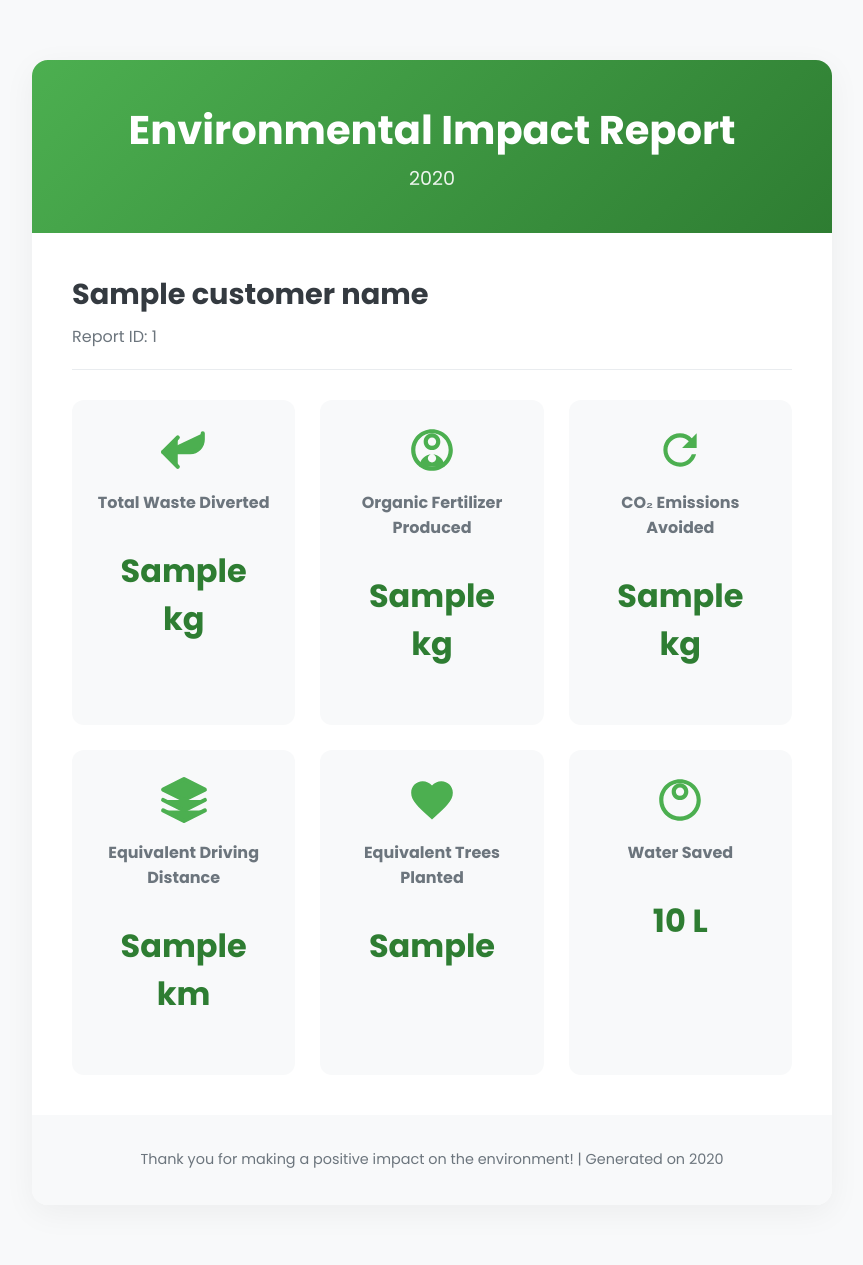
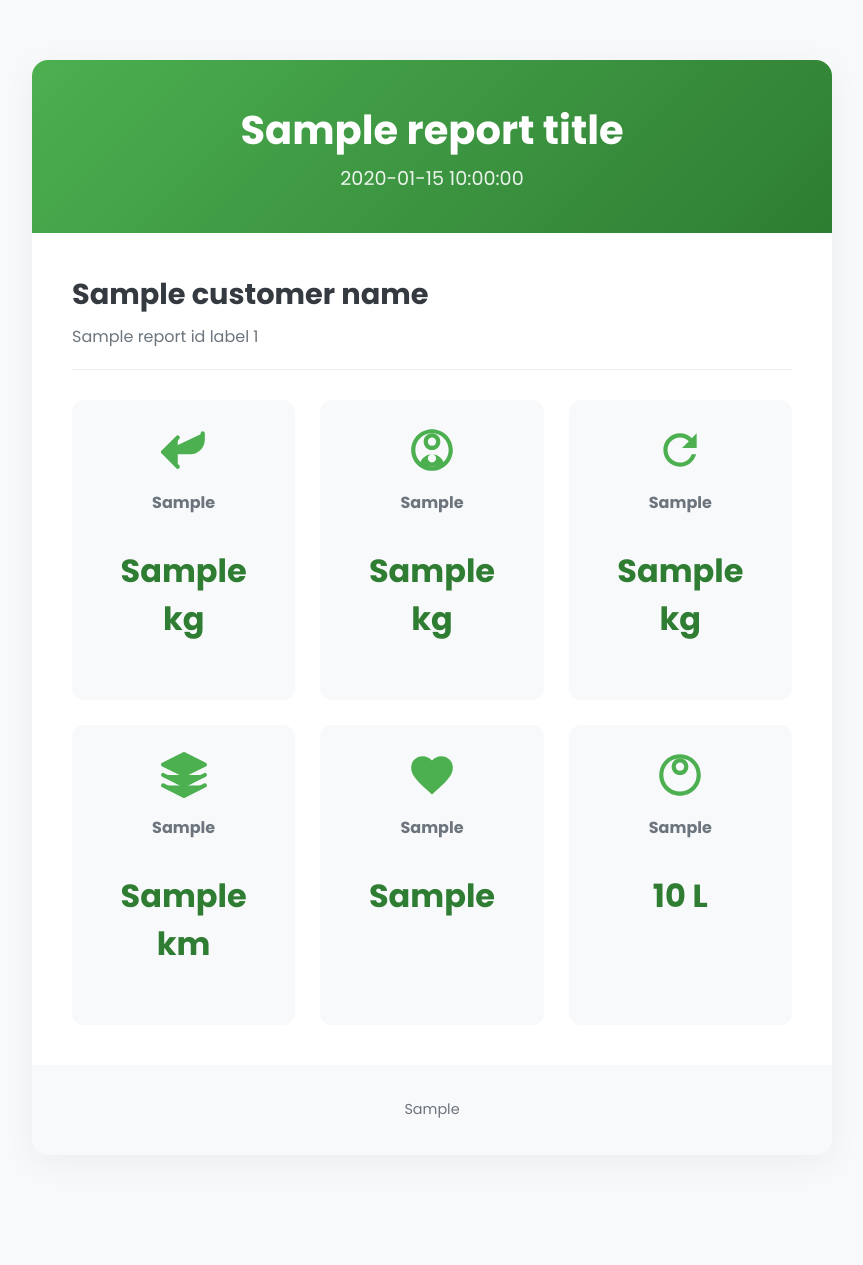
Before and after one commit to heversonvasconcelos/eco-service-report, a Python web app: template src/templates/service-report-preview-template.html in a window 1280 px wide. Shown: the whole page, without its empty margins (208-1071 px from the left). After the commit the page ends 1118 px from the top, so only its background shows below. Run offline with Jinja, Linux system fonts and the light colour scheme; the template is opened without the code that fills it: most values are stand-ins (such as "Sample title", 1, 10 or a date in 2020).

Commit message:
feat(i18n): Translate HTML and SVG report templates
This commit completes the internationalization of the application by making the content of the generated reports fully translatable.

- Added new translation keys to the `TRANSLATIONS` dictionary in `main.py` for all user-facing text within the reports (e.g., titles, metric labels, footers).
- Updated the `create_report_html` function to pass the translated strings to the Jinja2 rendering context.
- Replaced hardcoded text in `service-report-preview-template.html` and `service-report-template.svg` with dynamic Jinja2 variables.

This ensures that the entire user experience, from the UI to the final downloadable report, is consistent with the selected language.

```diff
--- a/src/templates/service-report-preview-template.html
+++ b/src/templates/service-report-preview-template.html
@@ -2,7 +2,7 @@
 <html lang="en">
 <head>
     <meta charset="UTF-8">
-    <title>Eco Service Report</title>
+    <title>{{ report_title }}</title>
     <link href="https://fonts.googleapis.com/css2?family=Poppins:wght@400;600;700&display=swap" rel="stylesheet">
     <style>
         body {
@@ -100,49 +100,49 @@
 <body>
     <div class="report-container">
         <div class="report-header">
-            <h1>Environmental Impact Report</h1>
-            <p>{{ current_month_year }}</p>
+            <h1>{{ report_title }}</h1>
+            <p>{{ report_date }}</p>
         </div>
         <div class="report-body">
             <div class="customer-info">
                 <h2>{{ customer_name }}</h2>
-                <p>Report ID: {{ report_id }}</p>
+                <p>{{ report_id_label }} {{ report_id }}</p>
             </div>
             <div class="metrics-grid">
                 <div class="metric-card">
                     <svg class="metric-icon" viewBox="0 0 24 24" fill="none" xmlns="http://www.w3.org/2000/svg"><path d="M9 20l-7-7 7-7" stroke="#4CAF50" stroke-width="2" stroke-linecap="round" stroke-linejoin="round"/><path d="M2 13h13c3.31 0 6-2.69 6-6V4" stroke="#4CAF50" stroke-width="2" stroke-linecap="round" stroke-linejoin="round"/></svg>
-                    <h3 class="metric-title">Total Waste Diverted</h3>
+                    <h3 class="metric-title">{{ metric_waste }}</h3>
                     <p class="metric-value">{{ customer_waste_kg }} kg</p>
                 </div>
                 <div class="metric-card">
                     <svg class="metric-icon" viewBox="0 0 24 24" fill="none" xmlns="http://www.w3.org/2000/svg"><path d="M12 2C6.48 2 2 6.48 2 12s4.48 10 10 10 10-4.48 10-10S17.52 2 12 2zm0 18c-4.41 0-8-3.59-8-8s3.59-8 8-8 8 3.59 8 8-3.59 8-8 8z" fill="#4CAF50"/><path d="M12 12c-2.21 0-4-1.79-4-4s1.79-4 4-4 4 1.79 4 4-1.79 4-4 4zm0-6c-1.1 0-2 .9-2 2s.9 2 2 2 2-.9 2-2-.9-2-2-2z" fill="#4CAF50"/><path d="M12 14c-3.31 0-6 2.69-6 6h12c0-3.31-2.69-6-6-6zm0 4c-1.1 0-2-.9-2-2s.9-2 2-2 2 .9 2 2-.9 2-2 2z" fill="#4CAF50"/></svg>
-                    <h3 class="metric-title">Organic Fertilizer Produced</h3>
+                    <h3 class="metric-title">{{ metric_fertilizer }}</h3>
                     <p class="metric-value">{{ fertilizer_kg }} kg</p>
                 </div>
                 <div class="metric-card">
                     <svg class="metric-icon" viewBox="0 0 24 24" fill="none" xmlns="http://www.w3.org/2000/svg"><path d="M17.65 6.35C16.2 4.9 14.21 4 12 4c-4.42 0-7.99 3.58-7.99 8s3.57 8 7.99 8c3.73 0 6.84-2.55 7.73-6h-2.08c-.82 2.33-3.04 4-5.65 4-3.31 0-6-2.69-6-6s2.69-6 6-6c1.66 0 3.14.69 4.22 1.78L13 11h7V4l-2.35 2.35z" fill="#4CAF50"/></svg>
-                    <h3 class="metric-title">CO₂ Emissions Avoided</h3>
+                    <h3 class="metric-title">{{ metric_co2 }}</h3>
                     <p class="metric-value">{{ co2_avoided }} kg</p>
                 </div>
                 <div class="metric-card">
                     <svg class="metric-icon" viewBox="0 0 24 24" fill="none" xmlns="http://www.w3.org/2000/svg"><path d="M12 2L2 7l10 5 10-5-10-5zM2 17l10 5 10-5" stroke="#4CAF50" stroke-width="2" stroke-linecap="round" stroke-linejoin="round"/><path d="M2 12l10 5 10-5" stroke="#4CAF50" stroke-width="2" stroke-linecap="round" stroke-linejoin="round"/></svg>
-                    <h3 class="metric-title">Equivalent Driving Distance</h3>
+                    <h3 class="metric-title">{{ metric_driving }}</h3>
                     <p class="metric-value">{{ driving_distance }} km</p>
                 </div>
                 <div class="metric-card">
                     <svg class="metric-icon" viewBox="0 0 24 24" fill="none" xmlns="http://www.w3.org/2000/svg"><path d="M12 21.35l-1.45-1.32C5.4 15.36 2 12.28 2 8.5 2 5.42 4.42 3 7.5 3c1.74 0 3.41.81 4.5 2.09C13.09 3.81 14.76 3 16.5 3 19.58 3 22 5.42 22 8.5c0 3.78-3.4 6.86-8.55 11.54L12 21.35z" fill="#4CAF50"/></svg>
-                    <h3 class="metric-title">Equivalent Trees Planted</h3>
+                    <h3 class="metric-title">{{ metric_trees }}</h3>
                     <p class="metric-value">{{ trees_equivalent }}</p>
                 </div>
                 <div class="metric-card">
                     <svg class="metric-icon" viewBox="0 0 24 24" fill="none" xmlns="http://www.w3.org/2000/svg"><path d="M12 2.02c-5.51 0-9.98 4.47-9.98 9.98s4.47 9.98 9.98 9.98 9.98-4.47 9.98-9.98S17.51 2.02 12 2.02zm0 17.96c-4.41 0-8-3.59-8-8s3.59-8 8-8 8 3.59 8 8-3.59 8-8 8z" fill="#4CAF50"/><path d="M12 12c-2.21 0-4-1.79-4-4s1.79-4 4-4 4 1.79 4 4-1.79 4-4 4zm0-6c-1.1 0-2 .9-2 2s.9 2 2 2 2-.9 2-2-.9-2-2-2z" fill="#4CAF50"/></svg>
-                    <h3 class="metric-title">Water Saved</h3>
+                    <h3 class="metric-title">{{ metric_water }}</h3>
                     <p class="metric-value">{{ water_liters }} L</p>
                 </div>
             </div>
         </div>
         <div class="report-footer">
-            <p>Thank you for making a positive impact on the environment! | Generated on {{ last_month_year }}</p>
+            <p>{{ report_footer }}</p>
         </div>
     </div>
 </body>
```
Also changed, not shown: src/main.py (+34 -5 lines), src/templates/service-report-template.svg.
